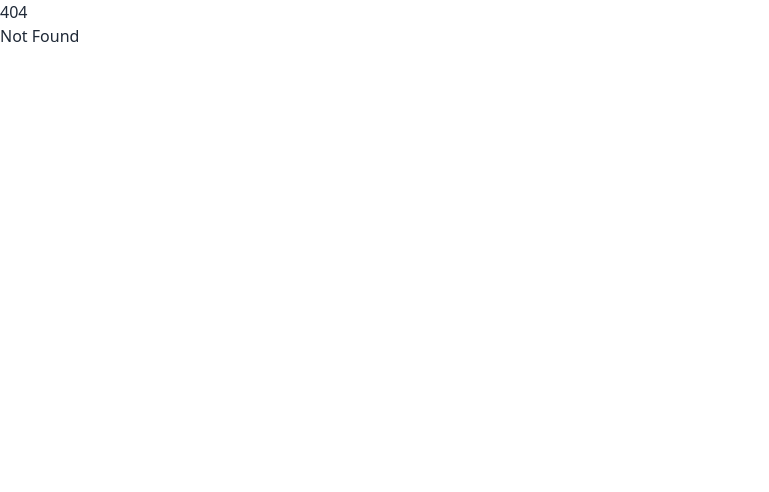
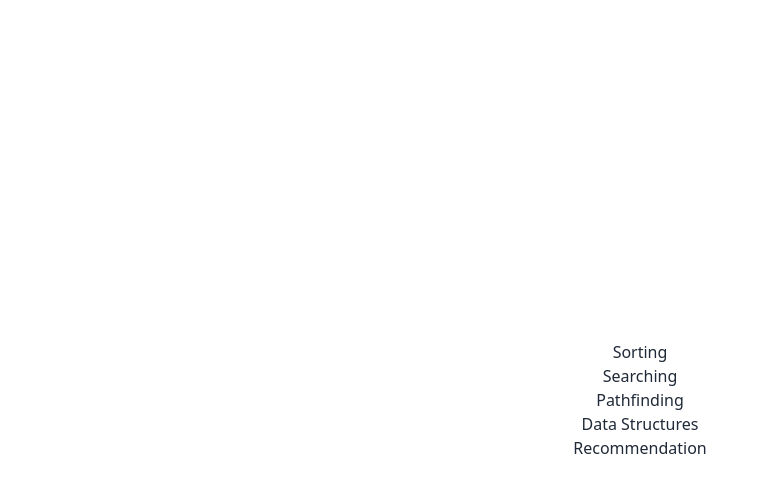
Before and after one commit to Berkanktk/Algorithm-visualizer, a SvelteKit app: page / in a window 1280 px wide. Before the commit this address had no page. Shown: the top 492 px of the page, without its empty margins (0-769 px from the left). Built offline with nearby package versions, Linux system fonts and the light colour scheme.

Commit message:
Adde temporary redirect

```diff
--- /dev/null
+++ b/src/routes/+page.svelte
@@ -0,0 +1,7 @@
+<div class="flex flex-col mx-auto items-center justify-center h-screen">
+    <a href="/sorting">Sorting</a>
+    <a href="/searching">Searching</a>
+    <a href="/pathfinding">Pathfinding</a>
+    <a href="/data-structures">Data Structures</a>
+    <a href="/recommendation">Recommendation</a>
+</div>
```
